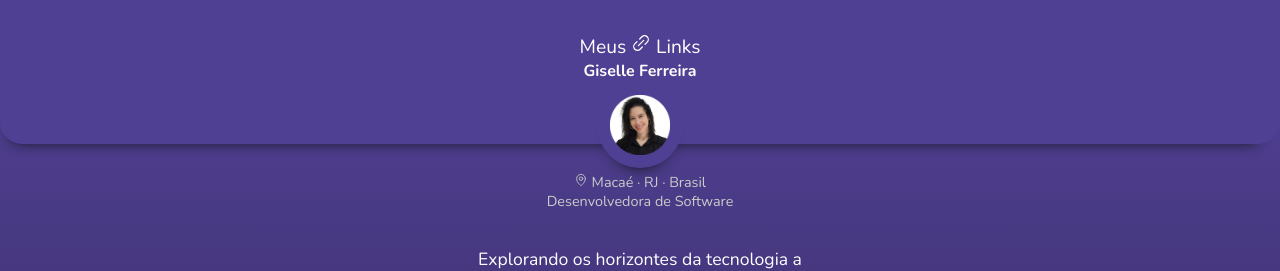
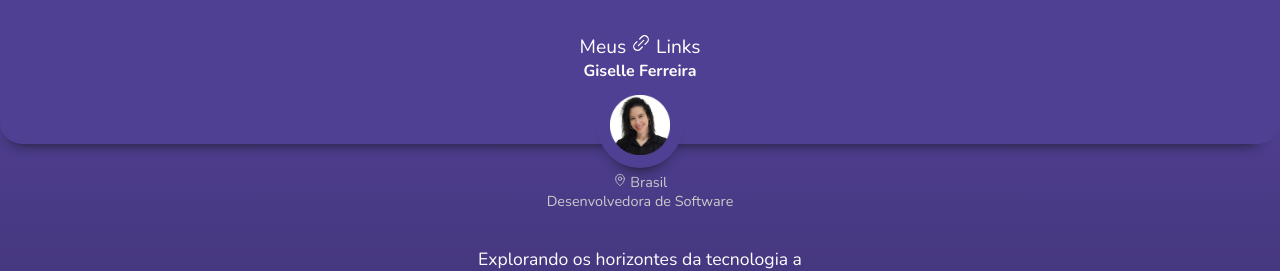
Before and after one commit to giselle-ferreira/my-links, a React (Vite) app: page / in a window 1280 px wide. Shown: the top 271 px of the page. Built offline with nearby package versions, Linux system fonts and the light colour scheme.

Commit message:
updates description

```diff
--- a/src/Components/Description/Description.tsx
+++ b/src/Components/Description/Description.tsx
@@ -5,7 +5,7 @@ export const Description = () => {
   return (
     <Container>
       <section>
-        <span><MapPin size={14} /> Macaé &#183; RJ &#183; Brasil</span>
+        <span><MapPin size={14} /> Brasil</span>
         <span>Desenvolvedora de Software</span>
       </section>
 
```
